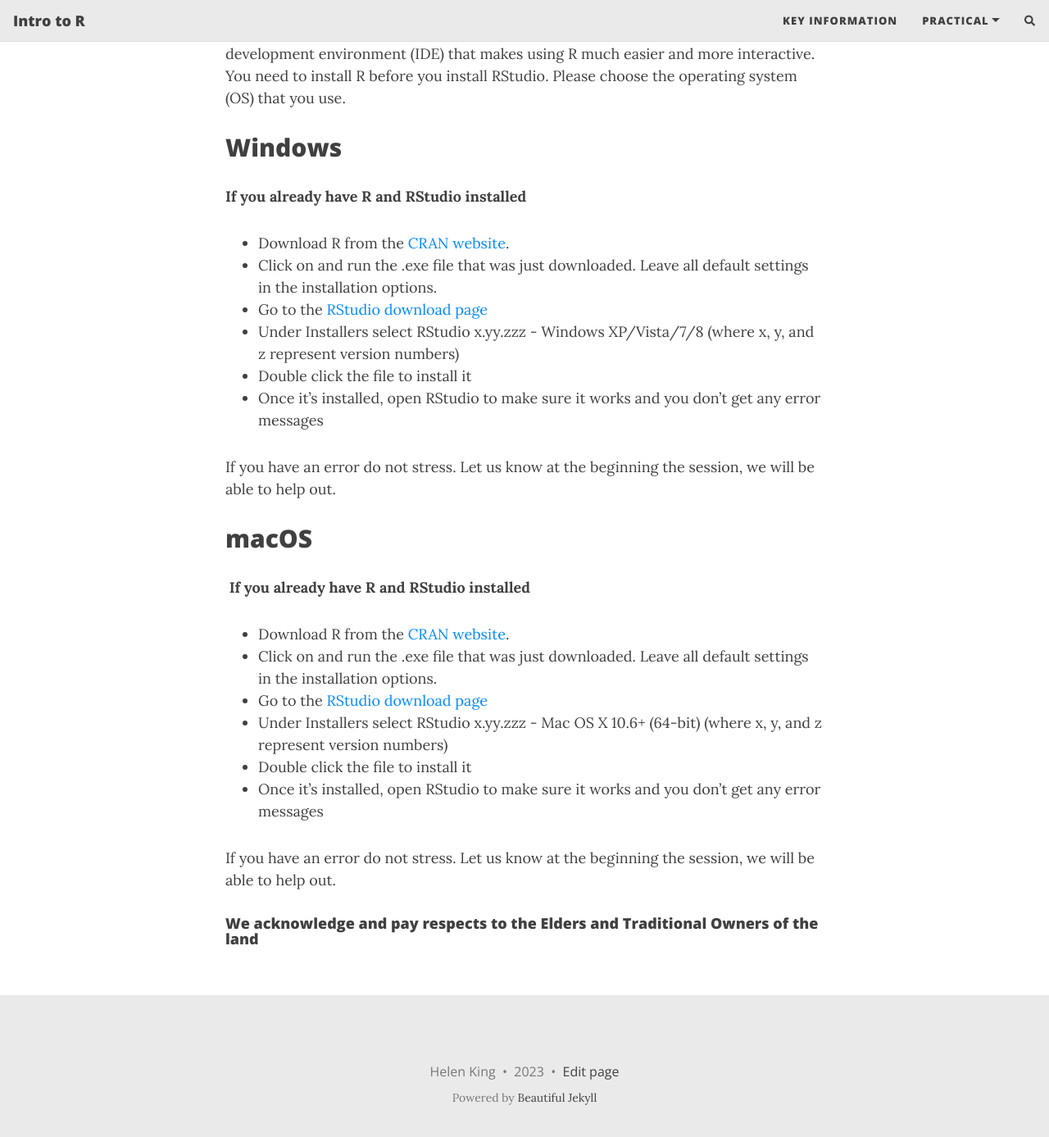
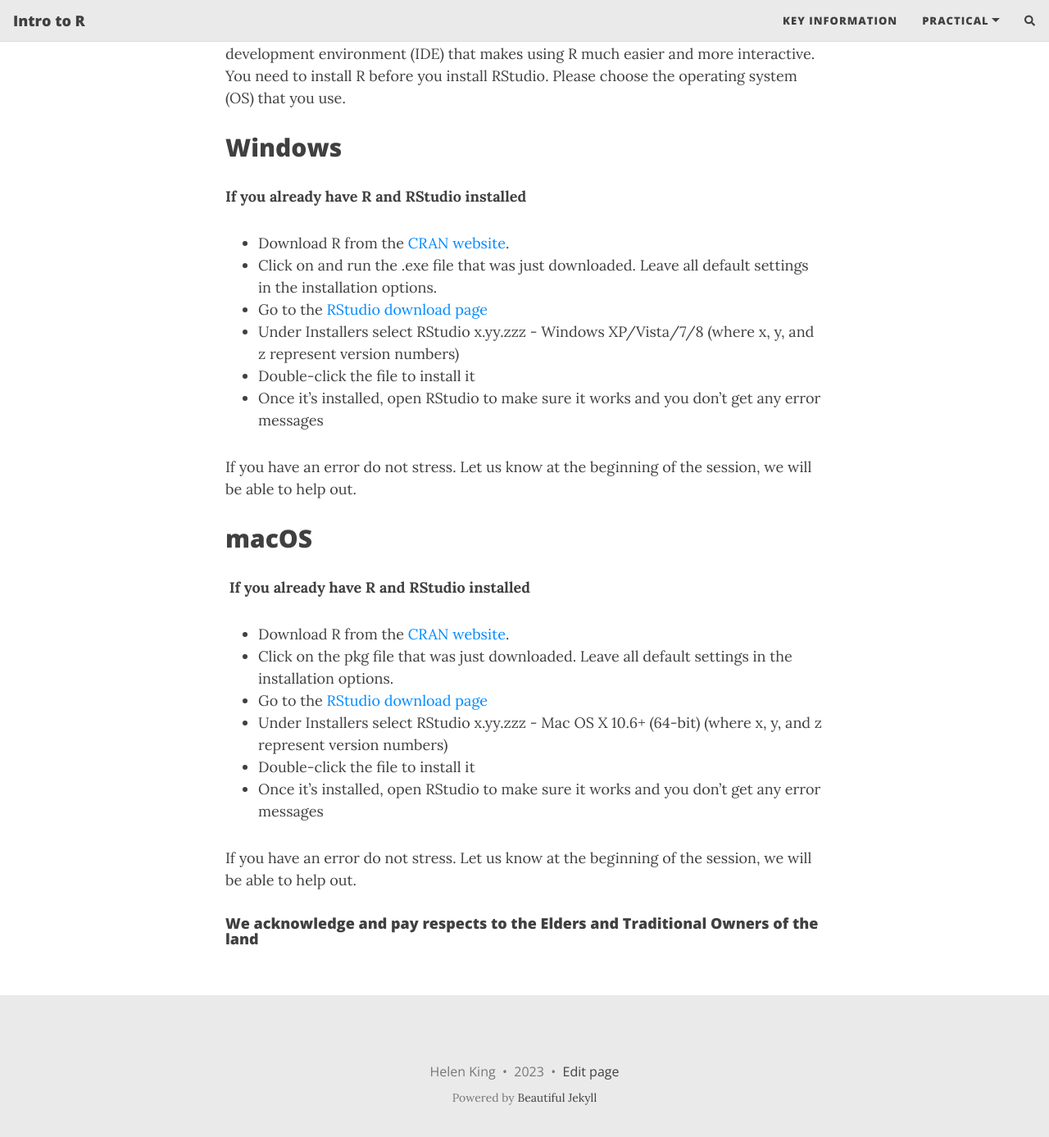
Before and after one commit to theheking/intro-to-r, a Jekyll site: the page built from key_info.md, in a window 1280 px wide and 1400 px high, scrolled down 1077 px. Shown: the top 1387 px of the window at 82% size. Built offline with Jekyll 4.4.1, drawn with Linux system fonts in a browser that asks for light colours; nearby versions of some CDN libraries; comment, search, counter and statistics services are not loaded; some of the changed text lies outside the part shown.

Commit message:
Update key_info.md

```diff
--- a/key_info.md
+++ b/key_info.md
@@ -39,21 +39,21 @@
  - Click on and run the .exe file that was just downloaded. Leave all default settings in the installation options.
  - Go to the [RStudio download page](https://www.rstudio.com/products/rstudio/download/#download)
  - Under Installers select RStudio x.yy.zzz - Windows XP/Vista/7/8 (where x, y, and z represent version numbers)
- - Double click the file to install it
+ - Double-click the file to install it
  - Once it’s installed, open RStudio to make sure it works and you don’t get any error messages
 
-If you have an error do not stress. Let us know at the beginning the session, we will be able to help out.
+If you have an error do not stress. Let us know at the beginning of the session, we will be able to help out.
 
 ## macOS
 <b> If you already have R and RStudio installed </b>
- - Download R from the [CRAN website](http://cran.r-project.org/bin/macosx).
- - Click on and run the .exe file that was just downloaded. Leave all default settings in the installation options.
+ - Download R from the [CRAN website](https://cran.r-project.org/bin/macosx/big-sur-arm64/base/R-4.3.1-arm64.pkg).
+ - Click on the pkg file that was just downloaded. Leave all default settings in the installation options.
  - Go to the [RStudio download page](https://www.rstudio.com/products/rstudio/download/#download)
  - Under Installers select RStudio x.yy.zzz - Mac OS X 10.6+ (64-bit) (where x, y, and z represent version numbers)
- - Double click the file to install it
+ - Double-click the file to install it
  - Once it’s installed, open RStudio to make sure it works and you don’t get any error messages
 
-If you have an error do not stress. Let us know at the beginning the session, we will be able to help out.
+If you have an error do not stress. Let us know at the beginning of the session, we will be able to help out.
 
 
 
```
Also changed, not shown: other parts of key_info.md (+2 -2 lines).
